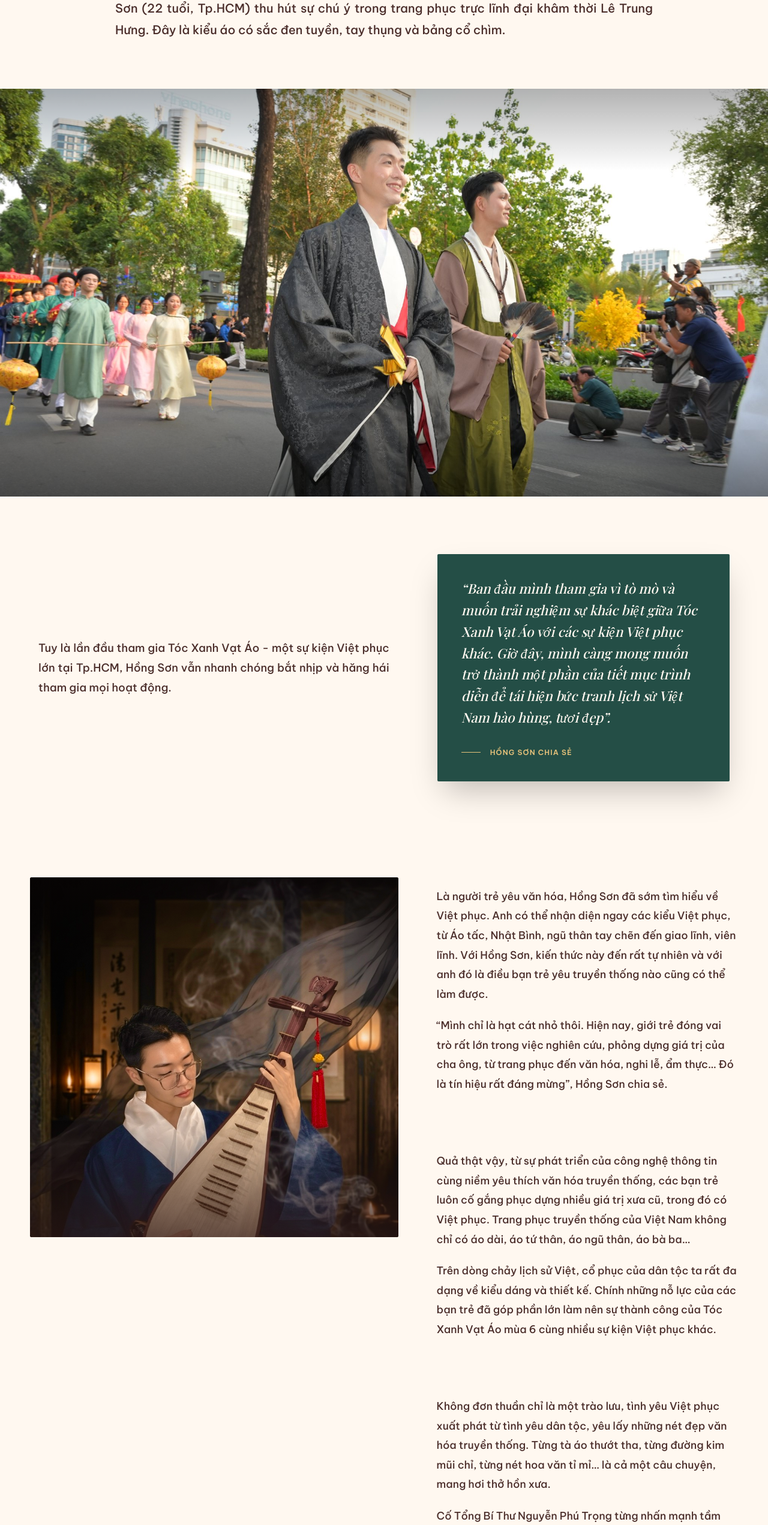
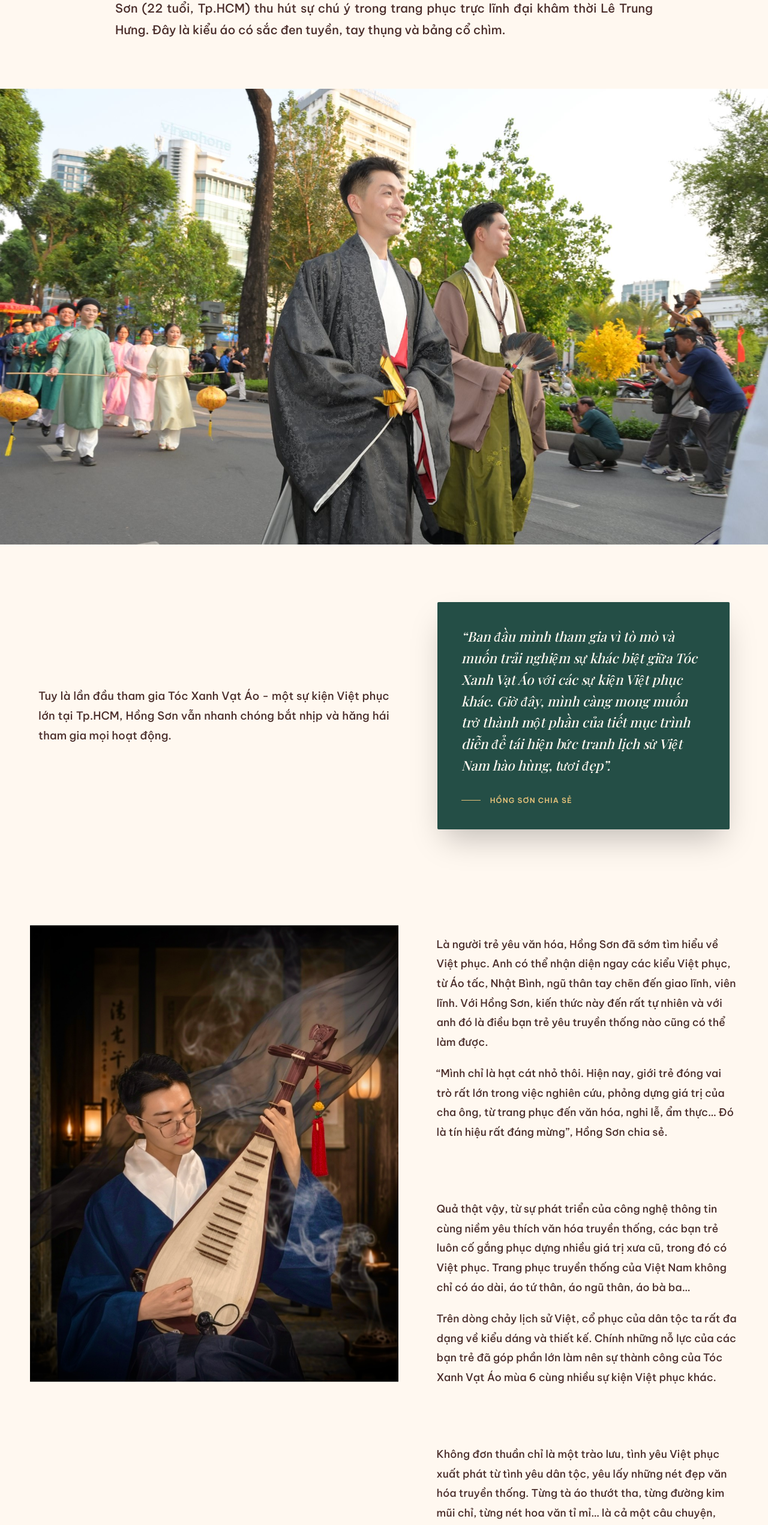
Before and after one commit to BPhucKHMT/web_ussh, a React (Vite) app: page / in a window 1280 px wide. Shown: the part 1008-3551 px from the top of the page at 60% size. Built offline with nearby package versions, Linux system fonts and the light colour scheme.

Commit message:
update final

```diff
--- a/index.html
+++ b/index.html
@@ -4,7 +4,7 @@
     <head>
       <meta charset="UTF-8" />
       <meta name="viewport" content="width=device-width, initial-scale=1.0" />
-      <title>High-Fidelity Editorial Website</title>
+      <title>Tóc Xanh, Vạt Áo: Khi người trẻ "mặc lịch sử" lên mình</title>
       <style>html, body { height: 100%; margin: 0; } #root { height: 100%; }</style>
     </head>
 
--- a/src/app/components/IntroSection.tsx
+++ b/src/app/components/IntroSection.tsx
@@ -54,7 +54,7 @@ export function IntroSection() {
           </p>
         </motion.div>
 
-        {/* ── Cinematic Full-Width Image ─────────────────────────────────── */}
+        {/* ── Cinematic Full-Width Image (Updated to object-contain) ──────────────── */}
         <motion.figure
           initial={{ opacity: 0, scale: 0.95 }}
           whileInView={{ opacity: 1, scale: 1 }}
@@ -63,24 +63,17 @@ export function IntroSection() {
           className="relative w-screen left-1/2 right-1/2 -ml-[50vw] -mr-[50vw] mb-24 overflow-hidden"
         >
           <div
-            className="relative w-full overflow-hidden"
+            className="relative w-full"
             style={{
-              height: "85vh",
-              background: "#1a1a1a"
+              height: "auto",
+              maxHeight: "95vh",
+              background: "var(--ivory)"
             }}
           >
             <ImageWithFallback
               src={hs2}
               alt="Phan Hồng Sơn trong trang phục trực lĩnh đại khâm"
-              className="w-full h-full object-cover object-[center_30%]"
-            />
-            {/* Vignette & Gradients */}
-            <div
-              className="absolute inset-0"
-              style={{
-                background: "linear-gradient(to bottom, rgba(0,0,0,0.3) 0%, transparent 20%, transparent 80%, rgba(0,0,0,0.4) 100%)",
-                pointerEvents: "none"
-              }}
+              style={{ width: "100%", height: "auto", objectFit: "contain" }}
             />
           </div>
         </motion.figure>
--- a/src/app/components/NextChapter.tsx
+++ b/src/app/components/NextChapter.tsx
@@ -7,7 +7,7 @@ interface NextChapterProps {
 
 export function NextChapter({ to, label }: NextChapterProps) {
   return (
-    <div className="max-w-3xl mx-auto px-6 py-16 flex justify-center">
+    <div className="max-w-3xl mx-auto px-6 pt-32 pb-48 flex justify-center">
       <Link
         to={to}
         className="inline-flex items-center gap-2 px-6 py-3 rounded-full border border-[var(--bronze)] text-[var(--bronze)] hover:bg-[var(--bronze)] hover:text-[var(--ivory)] transition-colors uppercase tracking-widest text-sm font-medium"
--- a/src/app/components/StickyImageSection.tsx
+++ b/src/app/components/StickyImageSection.tsx
@@ -76,18 +76,16 @@ export function StickyImageSection() {
           {/* ── Left: sticky image ──────────────────────────────────────── */}
           <div className="hidden lg:block lg:sticky lg:top-24">
             <div
-              className="relative overflow-hidden"
+              className="relative"
               style={{
-                height: "75vh",
-                maxHeight: "700px",
-                background: "#2e1a17",
-                borderRadius: "3px",
+                height: "auto",
+                maxHeight: "85vh",
               }}
             >
               <AnimatePresence mode="wait">
                 <motion.div
                   key={activeIndex}
-                  className="absolute inset-0"
+                  className="relative" // Changed from absolute inset-0 to allow auto height
                   initial={{ opacity: 0 }}
                   animate={{ opacity: 1 }}
                   exit={{ opacity: 0 }}
@@ -96,39 +94,26 @@ export function StickyImageSection() {
                   <ProgressiveImg
                     src={currentImage.src}
                     alt={currentImage.alt}
-                    wrapperClass="absolute inset-0"
-                    className="w-full h-full object-cover"
-                  />
-                  {/* Vignette */}
-                  <div
-                    className="absolute inset-0"
-                    style={{
-                      background:
-                        "linear-gradient(to bottom, rgba(46,26,23,0.15) 0%, transparent 30%, transparent 65%, rgba(46,26,23,0.72) 100%)",
-                      pointerEvents: "none",
-                    }}
+                    style={{ width: "100%", height: "auto", objectFit: "contain" }}
                   />
                 </motion.div>
               </AnimatePresence>
+            </div>
 
-              {/* Caption overlay */}
+            {/* Caption moved BELOW the image container */}
+            <div className="mt-4 px-2">
               <AnimatePresence mode="wait">
                 {currentImage.caption && (
                   <motion.div
                     key={`caption-${activeIndex}`}
-                    className="absolute bottom-0 left-0 right-0 px-5 py-4"
-                    style={{
-                      background: "rgba(46,26,23,0.72)",
-                      backdropFilter: "blur(4px)",
-                    }}
-                    initial={{ opacity: 0, y: 8 }}
+                    initial={{ opacity: 0, y: 5 }}
                     animate={{ opacity: 1, y: 0 }}
-                    exit={{ opacity: 0, y: 8 }}
+                    exit={{ opacity: 0, y: 5 }}
                     transition={{ duration: 0.45 }}
                   >
                     <p
-                      className="text-[var(--ivory)]/80 italic"
-                      style={{ fontFamily: "var(--font-sans)", fontSize: "0.8rem", lineHeight: 1.5 }}
+                      className="text-[var(--deep-brown)] italic opacity-70"
+                      style={{ fontFamily: "var(--font-sans)", fontSize: "0.85rem", lineHeight: 1.5 }}
                     >
                       {currentImage.caption}
                     </p>
@@ -173,7 +158,7 @@ export function StickyImageSection() {
                       src={IMAGES[block.imageIndex].src}
                       alt={IMAGES[block.imageIndex].alt}
                       wrapperClass="w-full h-full"
-                      className="w-full h-full object-cover"
+                      style={{ width: "100%", height: "100%", objectFit: "contain" }}
                     />
                     {IMAGES[block.imageIndex].caption && (
                       <div
--- a/src/app/pages/Chapter3Page.tsx
+++ b/src/app/pages/Chapter3Page.tsx
@@ -33,7 +33,7 @@ export function Chapter3Page() {
           className="text-[var(--deep-brown)] font-serif font-semibold leading-tight"
           style={{ fontSize: "clamp(2.5rem, 5vw, 4rem)" }}
         >
-          “Nhạc trưởng” sau những tà áo
+          “Nhạc trưởng” sau những <span className="whitespace-nowrap">tà áo</span>
         </motion.h1>
       </div>
 
--- a/src/app/pages/ConclusionPage.tsx
+++ b/src/app/pages/ConclusionPage.tsx
@@ -1,7 +1,7 @@
 import { ArticleContent, DropCap } from "../components/ArticleContent";
 import { motion } from "motion/react";
 import { ProgressiveImg } from "../components/ProgressiveImg";
-import ketImage from "../../imports/Ket.jpg";
+import ketImage from "../../imports/Ket1.jpg";
 
 export function ConclusionPage() {
   return (
```
Also changed, not shown: src/app/pages/Chapter1Page.tsx (+7 -16 lines), src/imports/Ket1.jpg (added).
